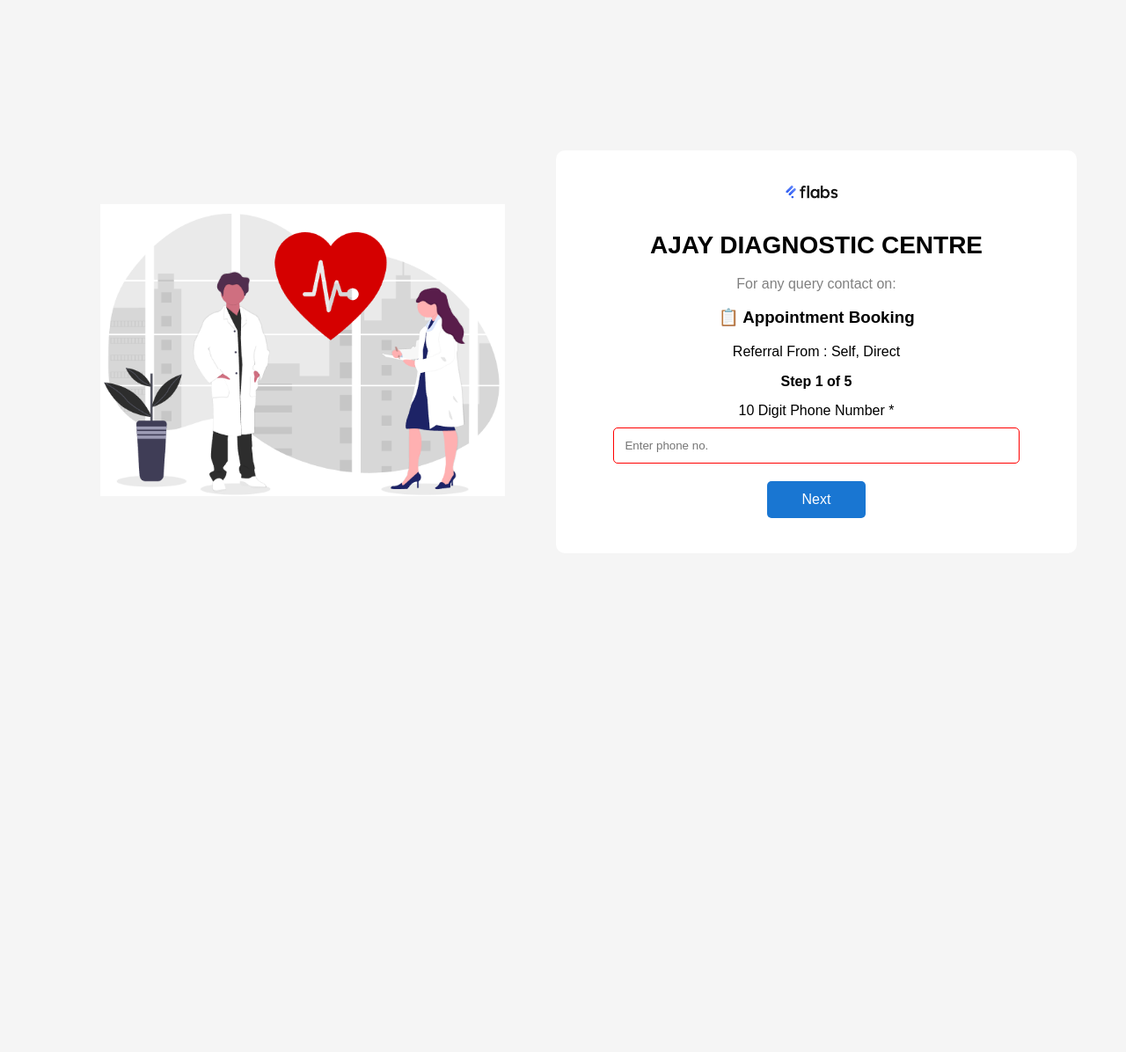
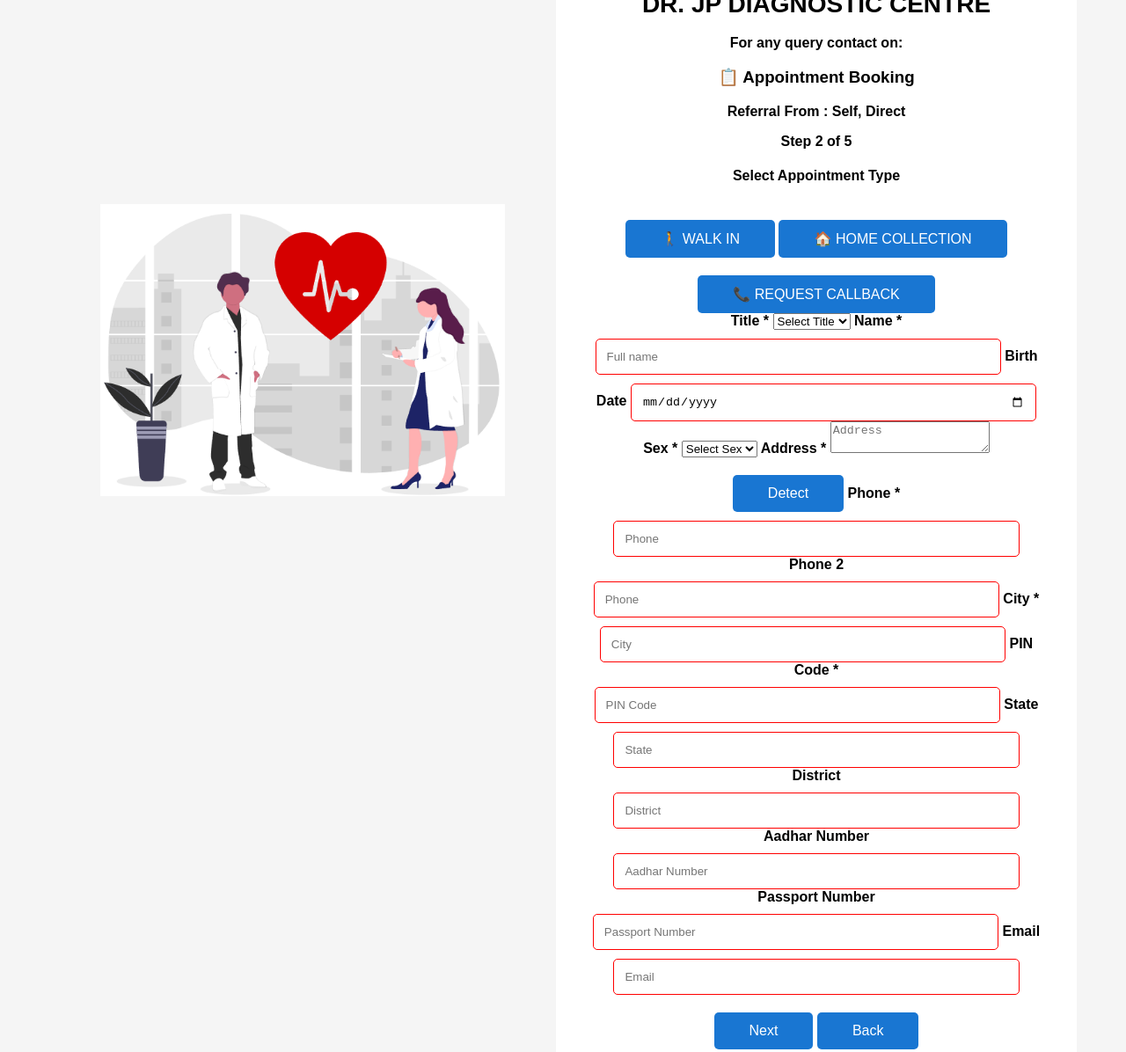
Before and after one commit to Ajayyadav-creater/appointment-booking, a plain HTML site: page index.html in a window 1280 px wide. Shown: the whole page at 88% size. Before the commit the page ends 800 px from the top, so only its background shows below. Drawn offline with Linux system fonts and the light colour scheme.

Commit message:
Update index.html

```diff
--- a/index.html
+++ b/index.html
@@ -1,46 +1,119 @@
 <!DOCTYPE html>
-<html>
+<html lang="en">
 <head>
+  <meta charset="UTF-8" />
+  <meta name="viewport" content="width=device-width, initial-scale=1" />
   <title>Appointment Booking</title>
-<link rel="stylesheet" href="style.css">
+  <link rel="stylesheet" href="style.css" />
 </head>
-
 <body>
 
 <div class="container">
 
   <div class="left">
-<img src="doctor.png" alt="doctor">
+    <img src="doctor.png" alt="doctor" />
   </div>
 
   <div class="right">
 
-<img src="logo.png" class="logo">
+    <img src="logo.png" class="logo" alt="Logo" />
 
-<h1>AJAY DIAGNOSTIC CENTRE</h1>
+    <!-- Step 1 -->
+    <div id="step1" class="step active">
+      <h1>DR. JP DIAGNOSTIC CENTRE</h1>
+      <p>For any query contact on:</p>
+      <h3>📋 Appointment Booking</h3>
+      <p>Referral From : Self, Direct</p>
+      <p class="step-indicator">Step <strong>1</strong> of 5</p>
 
-<p class="query">For any query contact on:</p>
+      <label for="phone">10 Digit Phone Number *</label>
+      <input type="tel" id="phone" placeholder="Enter phone no." maxlength="10" />
+      <p id="error1" class="error-msg" style="display:none;">Please enter a valid 10-digit phone number.</p>
 
+      <button id="next1">Next</button>
+    </div>
+
+    <!-- Step 2 -->
+    <div id="step2" class="step">
+      <h1>DR. JP DIAGNOSTIC CENTRE</h1>
+      <p>For any query contact on:</p>
       <h3>📋 Appointment Booking</h3>
+      <p>Referral From : Self, Direct</p>
+      <p class="step-indicator">Step <strong>2</strong> of 5</p>
 
-<p>Referral From : Self, Direct</p>
+      <h4>Select Appointment Type</h4>
+      <div class="appointment-types">
+        <button class="appt-btn selected" id="walkin">🚶 WALK IN</button>
+        <button class="appt-btn" id="homecollection">🏠 HOME COLLECTION</button>
+        <button class="appt-btn" id="requestcallback">📞 REQUEST CALLBACK</button>
+      </div>
 
-<p class="step">Step 1 of 5</p>
+      <form id="step2Form">
+        <label>Title *</label>
+        <select id="title" required>
+          <option value="">Select Title</option>
+          <option>Mr.</option>
+          <option>Ms.</option>
+          <option>Mrs.</option>
+          <option>Dr.</option>
+        </select>
 
-<label>10 Digit Phone Number *</label>
+        <label>Name *</label>
+        <input type="text" id="name" placeholder="Full name" required />
 
-<input type="tel" id="phone" placeholder="Enter phone no.">
+        <label>Birth Date</label>
+        <input type="date" id="birthdate" />
 
-<p id="error">This field is required</p>
+        <label>Sex *</label>
+        <select id="sex" required>
+          <option value="">Select Sex</option>
+          <option>Male</option>
+          <option>Female</option>
+          <option>Other</option>
+        </select>
 
-<button onclick="nextStep()">Next</button>
+        <label>Address *</label>
+        <textarea id="address" placeholder="Address" required></textarea>
+        <button type="button" onclick="detectLocation()">Detect</button>
+
+        <label>Phone *</label>
+        <input type="tel" id="phone2" placeholder="Phone" required />
+
+        <label>Phone 2</label>
+        <input type="tel" id="phone3" placeholder="Phone" />
+
+        <label>City *</label>
+        <input type="text" id="city" placeholder="City" required />
+
+        <label>PIN Code *</label>
+        <input type="text" id="pincode" placeholder="PIN Code" required />
+
+        <label>State</label>
+        <input type="text" id="state" placeholder="State" />
+
+        <label>District</label>
+        <input type="text" id="district" placeholder="District" />
+
+        <label>Aadhar Number</label>
+        <input type="text" id="aadhar" placeholder="Aadhar Number" />
+
+        <label>Passport Number</label>
+        <input type="text" id="passport" placeholder="Passport Number" />
+
+        <label>Email</label>
+        <input type="email" id="email" placeholder="Email" />
+
+        <button id="next2" type="button">Next</button>
+        <button id="back2" type="button">Back</button>
+      </form>
+    </div>
+
+    <!-- Steps 3, 4, 5 go here similarly... -->
 
   </div>
 
 </div>
 
 <script src="script.js"></script>
-
 </body>
-
 </html>
```
Lines whose indentation alone changed are shown as unchanged.
